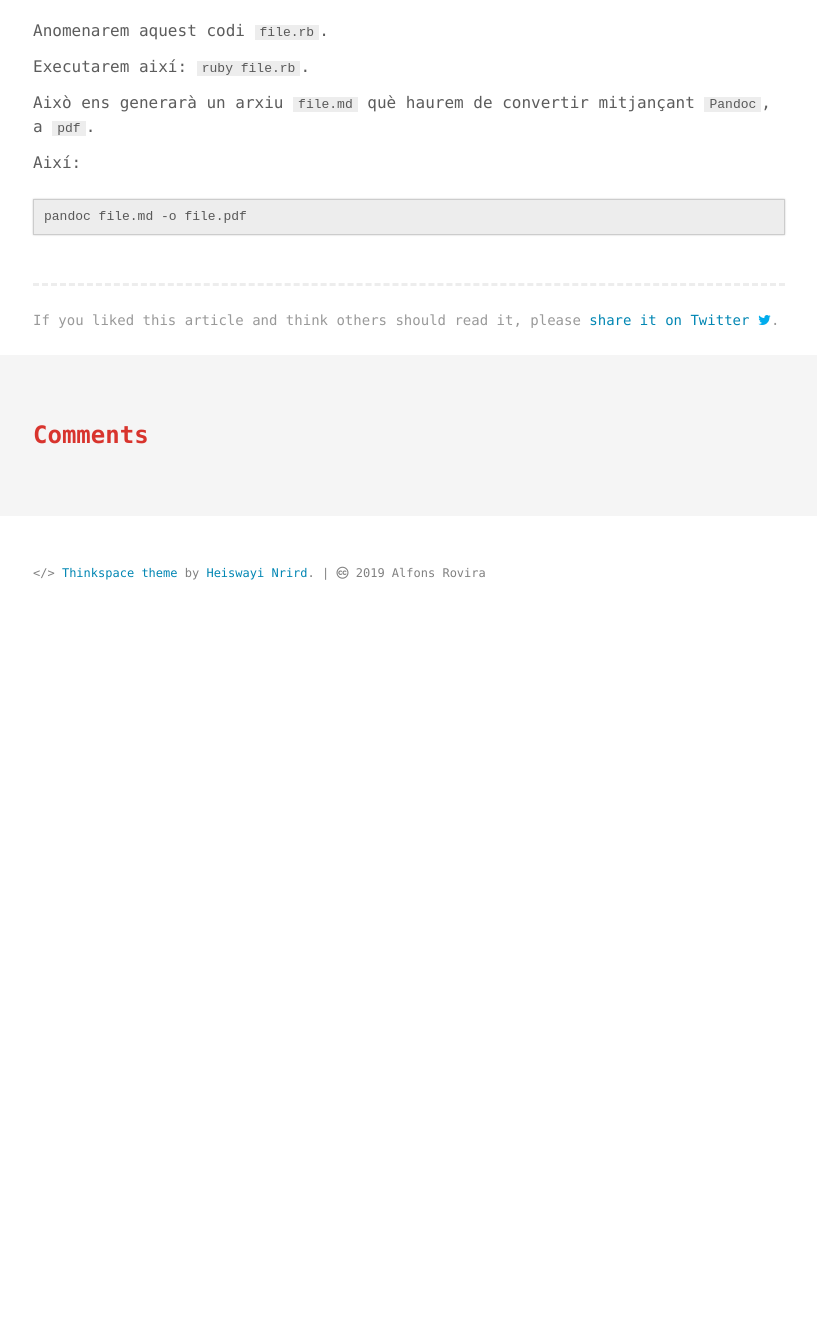
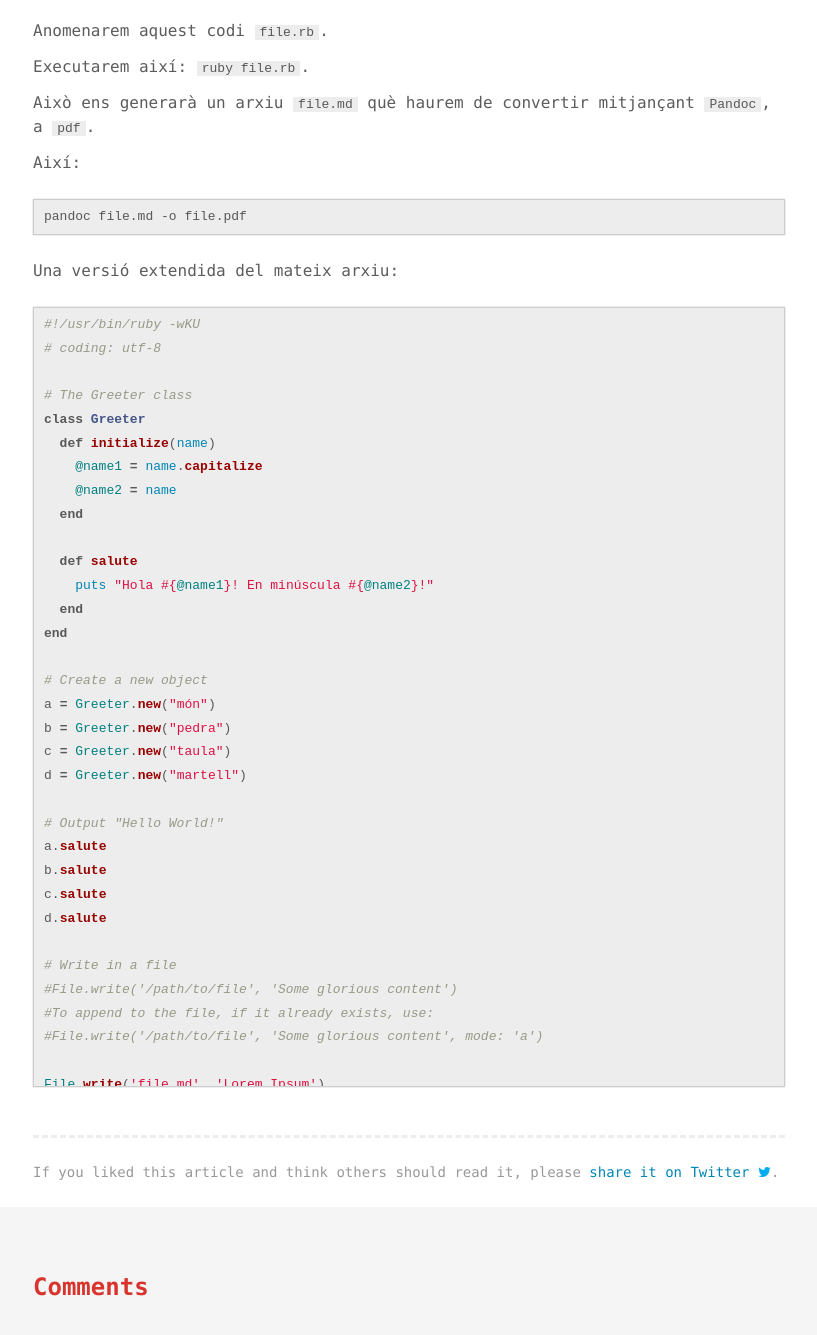
Before and after one commit to inclusa/ruby, a Jekyll site: the page built from _posts/2019-05-01-52-Interpolar-amb-classes.md, in a window 1280 px wide and 1400 px high, scrolled down 966 px. Shown: the top 1335 px of the window, without its empty margins (231-1048 px from the left). Built offline with Jekyll 4.4.1, drawn with Linux system fonts in a browser that asks for light colours; comment, search, counter and statistics services are not loaded; before the commit the page ends 1596 px from its top, so only the background shows below that.

Commit message:
Interpolar i escriure en un arxiu

````diff
--- a/_posts/2019-05-01-52-Interpolar-amb-classes.md
+++ b/_posts/2019-05-01-52-Interpolar-amb-classes.md
@@ -51,3 +51,44 @@ Així:
 ```
 pandoc file.md -o file.pdf
 ```
+
+Una versió extendida del mateix arxiu:
+
+```ruby
+#!/usr/bin/ruby -wKU
+# coding: utf-8
+
+# The Greeter class
+class Greeter
+  def initialize(name)
+    @name1 = name.capitalize
+    @name2 = name
+  end
+
+  def salute
+    puts "Hola #{@name1}! En minúscula #{@name2}!"
+  end
+end
+
+# Create a new object
+a = Greeter.new("món")
+b = Greeter.new("pedra")
+c = Greeter.new("taula")
+d = Greeter.new("martell")
+
+# Output "Hello World!"
+a.salute
+b.salute
+c.salute
+d.salute
+
+# Write in a file
+#File.write('/path/to/file', 'Some glorious content')
+#To append to the file, if it already exists, use:
+#File.write('/path/to/file', 'Some glorious content', mode: 'a')
+
+File.write('file.md', 'Lorem Ipsum')
+
+puts "Has creat un arxiu anomenat file.md, què conté 'Lorem Ipsum'"
+puts "Pots utilitzar Pandoc per generar pdf"
+```
````
